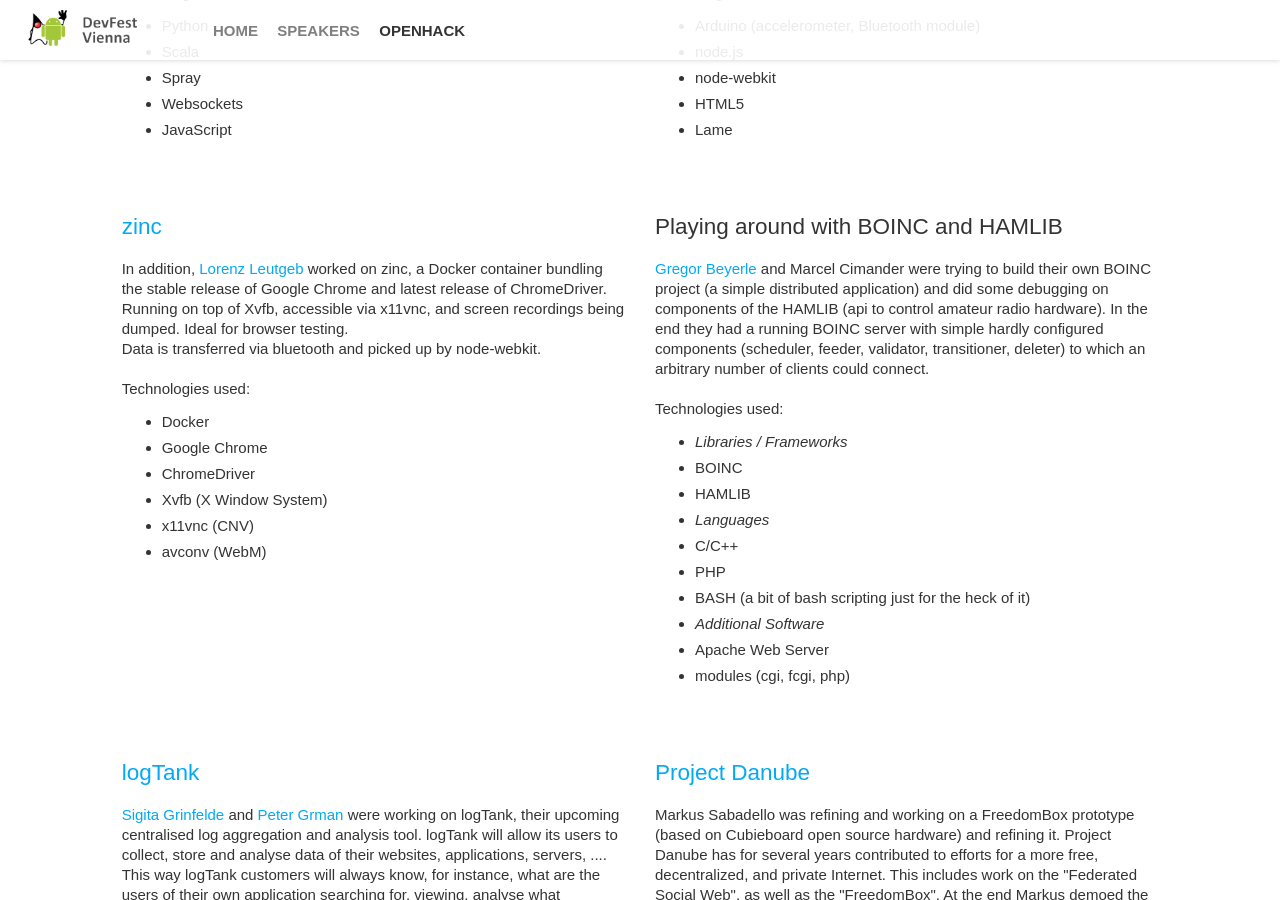
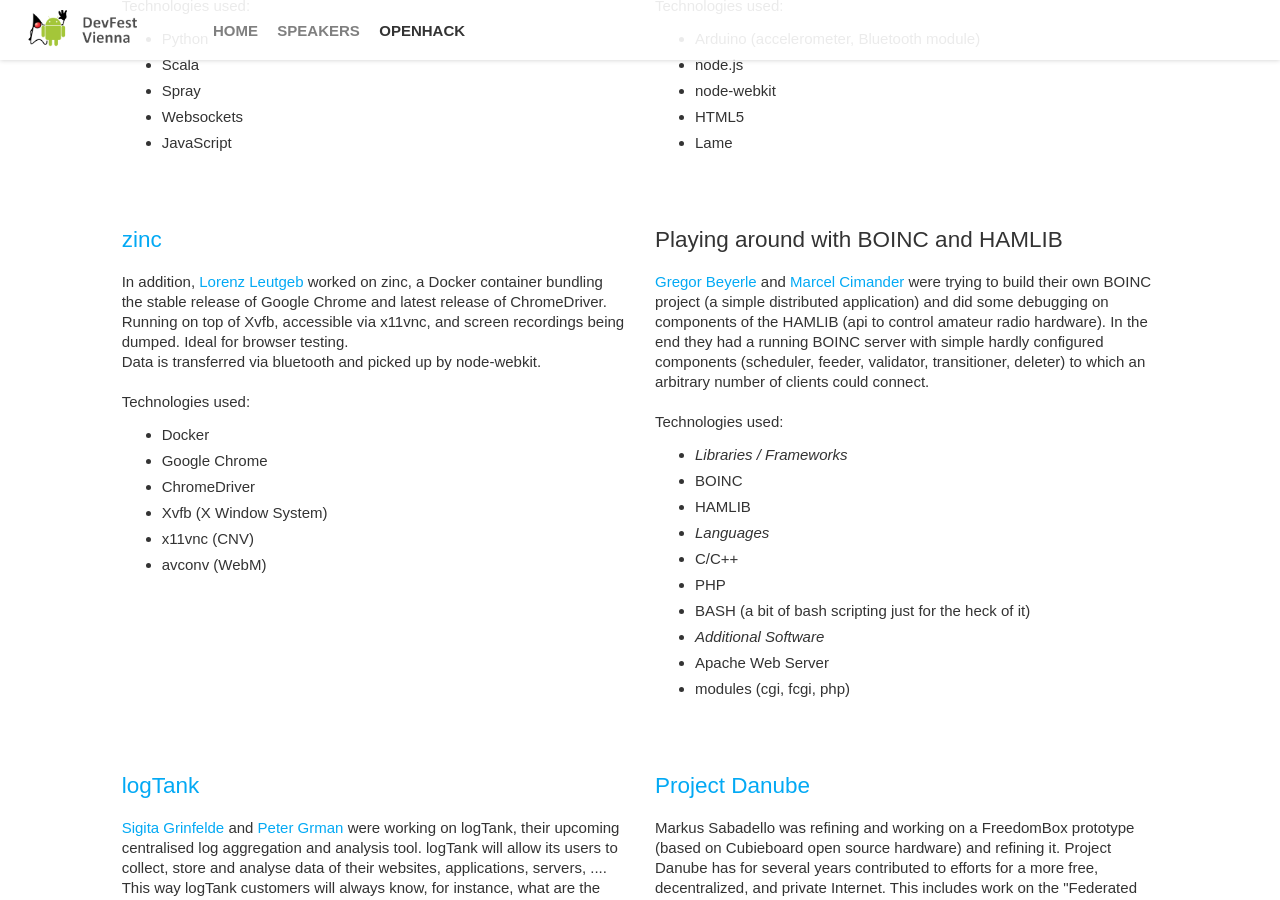
Before and after one commit to DevFestVienna/devfest-at-site, a Jekyll site: the page built from openhack.html, in a window 1280 px wide and 900 px high, scrolled down 1000 px. Built offline with Jekyll 4.4.1, drawn with Linux system fonts in a browser that asks for light colours; nearby versions of some CDN libraries; comment, search, counter and statistics services are not loaded.

Commit message:
Added link to Marcel Cimander

```diff
--- a/_includes/openhack.html
+++ b/_includes/openhack.html
@@ -4,7 +4,7 @@
 		<div class="col-lg-10 col-lg-offset-1">
 			<h3>OpenHack Results</h3>
 			<article class="row">
-			<div>We had many interesting projects being worked on during our OpenHack. Thanks to all participants!</div>
+			<p>We had many interesting projects being worked on during our OpenHack. Thanks to all participants!</p>
 			<div class="post col-md-6 col-sm-6 text-left animated hiding" data-animation="fadeInDown" data-delay="500">
 				<h6>Experiments with hybrid mobile apps</h6>
 				<p class="post-body">Mihai Ghete worked on a rudimentary hybrid / cross-platform mobile app that can display and rotate a Leaflet.js-based online map based on the orientation sensor.<br/><br/>
@@ -75,7 +75,8 @@
 			</div>
 			<div class="post col-md-6 col-sm-6 text-left animated hiding" data-animation="fadeInDown" data-delay="500">
 				<h6>Playing around with BOINC and HAMLIB</h6>
-				<p class="post-body"><a href='https://plus.google.com/+GregorBeyerle' target='_blank'>Gregor Beyerle</a> and Marcel Cimander
+				<p class="post-body"><a href='https://plus.google.com/+GregorBeyerle' target='_blank'>Gregor Beyerle</a> and
+				<a href='https://plus.google.com/+MarcelCimander/posts' target='_blank'>Marcel Cimander</a>
 				were trying to build their own BOINC project (a simple distributed application) and did some debugging on components of the HAMLIB (api to control amateur radio hardware). In the end they had a running BOINC server with simple hardly configured components (scheduler, feeder, validator, transitioner, deleter) to which an arbitrary number of clients could connect.
 				<br/><br/>
 				<b>Technologies used:</b><br/>
```
